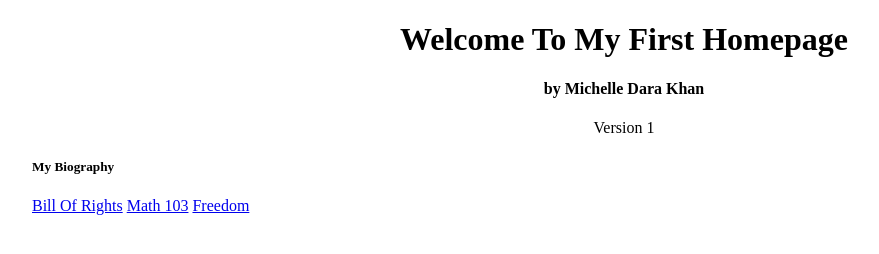
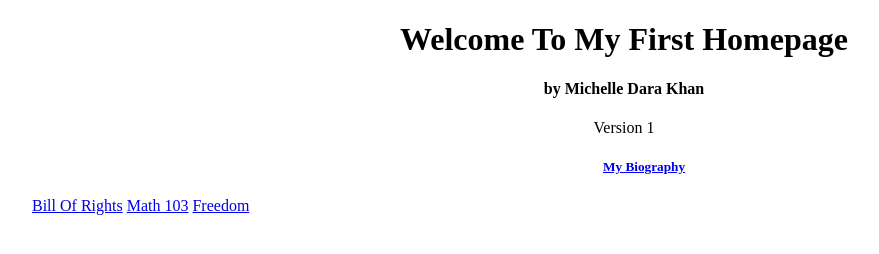
Before and after one commit to michellekhan/michellekhan.github.io, a plain HTML site: page index.html in a window 1280 px wide. Shown: the whole page, without its empty margins (16-895 px from the left). Drawn offline with Linux system fonts and the light colour scheme.

Commit message:
Update index.html

```diff
--- a/index.html
+++ b/index.html
@@ -9,7 +9,7 @@
     <h4 style="text-align:center">by Michelle Dara Khan</h4>
     <p style="text-align:center">Version 1</p>
   <ul>
-    <h5 style="text-align:center:> <a href="bio.html">My Biography</a></h5>
+    <h5 style="text-align:center":> <a href="bio.html">My Biography</a></h5>
     <a href="rights.html">Bill Of Rights</a>
     <a href="factoring.html">Math 103</a>
     <a href="freedom.html">Freedom</a>
```
